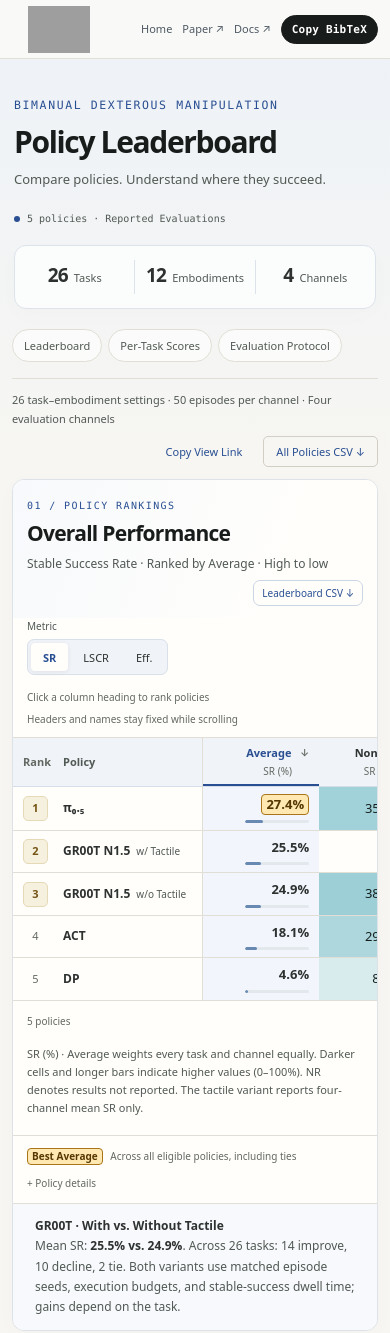
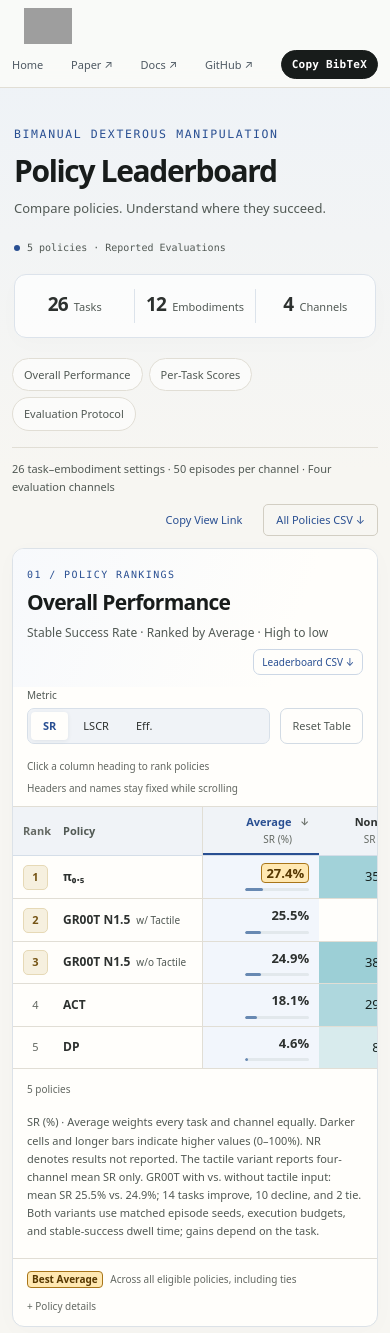
Before and after one commit to Bench2Dex/Bench2Dex.github.io, a plain HTML site: page leaderboard/index.html in a window 390 px wide. Shown: the top 1333 px of the page. Drawn offline with Linux system fonts and the light colour scheme; grey boxes are pictures that could not be loaded.

Commit message:
fix: polish leaderboard

```diff
--- a/assets/css/leaderboard.css
+++ b/assets/css/leaderboard.css
@@ -1,12 +1,13 @@
 /* Sequential leaderboard sections, with independent controls and shared styling. */
 .board-container{width:min(1180px,calc(100% - 64px));margin-inline:auto;}
+.leaderboard-root{--board-nav-offset:86px;scroll-padding-top:var(--board-nav-offset);}
 .leaderboard-page{background:linear-gradient(180deg,#edf2f8 0, var(--paper) 470px);}
 .board-nav{position:sticky;top:0;z-index:20;background:rgba(250,250,248,.94);border-bottom:1px solid var(--line);backdrop-filter:blur(14px);}
 .board-nav .board-container{display:flex;align-items:center;justify-content:space-between;min-height:66px;gap:20px;}
 .board-brand{display:flex;align-items:center;gap:16px;color:var(--text);}
 .board-brand img{width:94px;height:47px;object-fit:contain;}
 .board-brand span{font-size:12px;color:var(--text-dim);border-left:1px solid var(--line-strong);padding-left:16px;}
-.board-nav nav{display:flex;align-items:center;gap:24px;font-size:13px;}
+.board-nav nav{display:flex;align-items:center;gap:24px;font-size:13px;white-space:nowrap;}
 .board-copy-bib{font-size:12px;padding:8px 12px;min-width:110px;white-space:nowrap;}
 #citation-fallback pre{padding:16px;background:var(--surface);border:1px solid var(--line);border-radius:8px;white-space:pre-wrap;overflow-wrap:anywhere;font:12px/1.6 var(--mono);}
 .board-heading{padding:30px 0 22px;display:flex;align-items:center;justify-content:space-between;gap:32px;}
@@ -24,7 +25,7 @@
 .board-footer{display:flex;justify-content:space-between;gap:20px;padding-block:28px;font-size:12px;color:var(--text-faint);}
 .skip-results{position:absolute;top:-80px;left:20px;z-index:30;padding:12px;background:var(--surface);}
 .skip-results:focus{top:8px;}
-#policy-leaderboard,#per-task-scores,#protocol-notes{scroll-margin-top:86px;}
+#policy-leaderboard,#per-task-scores,#protocol-notes{scroll-margin-top:0;}
 .results-explorer.results-stack{padding:0;margin:0;border:0;border-radius:0;background:none;box-shadow:none;}
 #results-explorer [hidden]{display:none!important;}
 .board-global-tools{display:flex;align-items:center;justify-content:space-between;gap:15px;flex-wrap:wrap;padding:12px 0;}
@@ -37,7 +38,11 @@
 .section-toolbar .eyebrow{font-size:10px;margin:0;}
 .section-toolbar > button{font-size:11px;color:var(--cyan);white-space:nowrap;border-color:#ccd7e5;background:var(--surface);border-radius:7px;padding:8px 12px;}
 .board-scope{font-size:12px;line-height:1.6;color:var(--text-dim);margin:0;}
-.board-controls{display:flex;align-items:flex-end;flex-wrap:wrap;gap:12px 16px;padding:6px 22px 16px;}
+.board-controls{display:grid;grid-template-columns:auto auto auto minmax(0,1fr) auto;align-items:end;gap:12px 16px;padding:6px 22px 16px;}
+.board-controls > .control-group{grid-column:1;grid-row:1;}
+.board-controls > .table-reset{grid-column:5;grid-row:1;justify-self:end;height:36px;padding:7px 11px;font-size:11px;white-space:nowrap;border:1px solid #d2dbe4;border-radius:7px;background:var(--surface);color:var(--text-dim);}
+.board-controls > .table-reset:hover{border-color:var(--cyan);color:var(--cyan);}
+.board-controls .policy-search-field,.board-controls > .policy-picker{grid-column:4;grid-row:1;}
 .board-controls .results-field{font-size:10px;font-weight:500;gap:5px;}
 .board-controls .results-field select,.board-controls .results-field input{height:36px;font-size:12px;padding:7px 10px;border-color:#d2dbe4;border-radius:7px;}
 .board-controls .results-field select{width:auto;max-width:250px;}
@@ -67,8 +72,6 @@
 .ranking-table .policy-meta{font-size:10px;margin-top:3px;}
 .policy-variant{display:inline-block;font-size:10px;line-height:1.4;font-weight:500;color:var(--text-dim);white-space:nowrap;margin-left:6px;}
 .task-matrix-table .policy-variant{display:block;margin:3px 0 0;}
-.tactile-comparison{margin:0;padding:12px 22px;border-top:1px solid var(--line);background:#f7f9fc;color:var(--text-dim);font-size:12px;line-height:1.7;}
-.tactile-comparison b{color:var(--text);}
 .ranking-table .rank-cell{position:sticky;left:0;z-index:2;width:44px;min-width:44px;max-width:44px;text-align:center;color:var(--text-faint);font-size:11px;background:var(--surface);}
 .ranking-table thead .rank-cell{z-index:5;background:#f0f3f7;}
 .rank-number{display:inline-flex;justify-content:center;align-items:center;width:25px;height:25px;border-radius:5px;}
@@ -134,11 +137,13 @@
   .policy-picker-body{left:0;right:auto;}
 }
 @media(max-width:600px){
+  .leaderboard-root{--board-nav-offset:120px;}
   .board-container{width:calc(100% - 24px);}
-  .board-nav .board-container{min-height:58px;gap:10px;}
+  .board-nav .board-container{min-height:58px;gap:6px;flex-wrap:wrap;padding-block:8px;}
   .board-brand{font-size:17px;}
   .board-brand span{display:none;}
-  .board-nav nav{gap:10px;font-size:11px;}
+  .board-nav nav{gap:8px;font-size:11px;flex-basis:100%;justify-content:space-between;}
+  .board-brand img{width:72px;height:36px;}
   .board-copy-bib{min-width:94px;font-size:11px;padding:7px 10px;}
   .board-heading{padding:25px 2px 20px;align-items:flex-start;flex-direction:column;gap:16px;}
   .board-heading p:not(.eyebrow){font-size:13px;}
@@ -152,7 +157,10 @@
   .section-toolbar{padding:18px 14px 12px;align-items:flex-start;flex-wrap:wrap;gap:7px;}
   .section-toolbar h2{font-size:21px;}
   .section-toolbar > button{font-size:10px;padding:5px 8px;margin-left:auto;}
-  .board-controls{padding:0 14px 14px;gap:10px;}
+  .board-controls{grid-template-columns:minmax(0,1fr) auto;padding:0 14px 14px;gap:10px;}
+  .board-controls > .table-reset{grid-column:2;grid-row:1;}
+  .board-controls > .results-field{grid-row:2;min-width:0;}
+  .board-controls > .policy-search-field,.board-controls > .policy-picker{grid-column:1 / -1;grid-row:auto;}
   .board-controls .results-field{flex:1;min-width:100px;max-width:none;}
   .board-controls .results-field select{width:100%;max-width:100%;}
   .board-controls .policy-search-field{flex-basis:100%;}
--- a/assets/js/results-explorer.js
+++ b/assets/js/results-explorer.js
@@ -53,7 +53,6 @@
     $("#board-limit").closest("label").hidden=policies.length<=10 && state.rankShow==="all";
     $("#board-search").closest("label").hidden=policies.length<=6 && !state.query;
     $("#board-coverage").closest("label").hidden=policies.every(p=>M.aggregateEligible(p.id,state.rankMetric,state.rankChannel)) && state.coverage==="all";
-    $("#ranking-reset").hidden=state.rankMetric==="sr" && state.rankChannel==="mean" && state.rankDir==="descending" && state.rankShow==="all" && !state.query && state.coverage==="all" && !state.detail;
     $("#task-channel").closest("label").hidden=state.metric==="efficiency";
     root.querySelectorAll('[data-rank]').forEach(b=>b.setAttribute("aria-pressed",b.dataset.rank===state.rankMetric));
     root.querySelectorAll('[data-task-metric]').forEach(b=>b.setAttribute("aria-pressed",b.dataset.taskMetric===state.metric));
@@ -110,8 +109,8 @@
     $("#ranking-label").textContent=`${longLabels[state.rankMetric]} · Ranked by ${channelLabel(state.rankChannel)} · ${state.rankDir==="descending" ? "High to low" : "Low to high"}`;
     const total=metricPolicies(state.rankMetric).length;
     $("#ranking-count").textContent=`${visible.length} ${visible.length===1 ? "policy" : "policies"}${all.length!==total || visible.length!==all.length ? " shown · "+total+" total" : ""}${state.rankShow!=="all" ? " · Top ranks include ties" : ""}`;
-    $("#ranking-caption").textContent=(state.rankMetric==="efficiency" ? "Expert-normalized efficiency pools successful episodes across all four channels. Higher is better; — means no successful rollout. Read alongside SR." : `${labels[state.rankMetric]} (%) · Average weights every task and channel equally. Darker cells and longer bars indicate higher values (0–100%).`)+availabilityNote(state.rankMetric)+(metricPolicies(state.rankMetric).some(p=>!M.aggregateEligible(p.id,state.rankMetric,state.rankChannel)) ? " — ranks indicate incomplete comparable results." : "");
-    $(".tactile-comparison").hidden=state.rankMetric!=="sr";
+    const tactileNote=state.rankMetric==="sr" ? " GR00T with vs. without tactile input: mean SR 25.5% vs. 24.9%; 14 tasks improve, 10 decline, and 2 tie. Both variants use matched episode seeds, execution budgets, and stable-success dwell time; gains depend on the task." : "";
+    $("#ranking-caption").textContent=(state.rankMetric==="efficiency" ? "Expert-normalized efficiency pools successful episodes across all four channels. Higher is better; — means no successful rollout. Read alongside SR." : `${labels[state.rankMetric]} (%) · Average weights every task and channel equally. Darker cells and longer bars indicate higher values (0–100%).`)+availabilityNote(state.rankMetric)+tactileNote+(metricPolicies(state.rankMetric).some(p=>!M.aggregateEligible(p.id,state.rankMetric,state.rankChannel)) ? " — ranks indicate incomplete comparable results." : "");
     $("#results-export-ranking").disabled=!visible.length;
   }
   function metricCell(p,t,key,cid="mean",peers=null){
@@ -176,6 +175,12 @@
     $("#results-protocol-note").textContent=M.protocols.find(g=>g.id===state.group).description;
     document.querySelector("#board-release").textContent=`${group().length} policies · Reported Evaluations`;
   }
+  function resetTable(id,message){
+    render(id);
+    const wrap=$("#"+id)?.parentElement;
+    if(wrap){wrap.scrollTop=0;wrap.scrollLeft=0;}
+    announce(message);
+  }
   function focusButton(attribute,value){[...root.querySelectorAll(`[${attribute}]`)].find(e=>e.getAttribute(attribute)===value)?.focus({preventScroll:true});}
   root.addEventListener("click",event=>{
     const button=event.target.closest("button");if(!button) return;
@@ -202,7 +207,16 @@
   $("#policies-all").addEventListener("click",()=>{state.policies=[];state.policyShow="all";$(".policy-picker").open=false;render();});
   $("#policies-none").addEventListener("click",()=>{state.policies=[];state.policyShow="custom";render();});
   $("#emb-expand-all").addEventListener("click",()=>{state.collapsed=[];render();});
-  $("#ranking-reset").addEventListener("click",()=>{Object.assign(state,{rankMetric:"sr",rankChannel:"mean",rankDir:"descending",rankShow:"all",query:"",coverage:"all",detail:null});render();});
+  $("#ranking-reset").addEventListener("click",()=>{
+    Object.assign(state,{rankMetric:"sr",rankChannel:"mean",rankDir:"descending",rankShow:"all",query:"",coverage:"all",detail:null});
+    resetTable("overview-results","Overall Performance reset to defaults.");
+  });
+  $("#task-reset").addEventListener("click",()=>{
+    Object.assign(state,{metric:"sr",channel:"mean",emb:"",taskSort:"paper",taskDir:"descending",policyShow:"all",policies:[],taskDetail:null,collapsed:[]});
+    $("#policy-search").value="";
+    $(".policy-picker").open=false;
+    resetTable("per-task-results","Per-Task Scores reset to defaults.");
+  });
   $("#results-group").addEventListener("change",e=>{history.replaceState(null,"",location.pathname+"?group="+encodeURIComponent(e.target.value));readLocation();render();});
   function download(csv,name){
     const url=URL.createObjectURL(new Blob([csv],{type:"text/csv;charset=utf-8"})),a=document.createElement("a");a.href=url;a.download=`bench2dex-${name}.csv`;document.body.append(a);a.click();a.remove();setTimeout(()=>URL.revokeObjectURL(url),1000);announce("CSV exported.");
--- a/leaderboard/index.html
+++ b/leaderboard/index.html
@@ -1,5 +1,5 @@
 <!DOCTYPE html>
-<html lang="en">
+<html lang="en" class="leaderboard-root">
 <head>
 <meta charset="UTF-8">
 <meta name="viewport" content="width=device-width,initial-scale=1">
@@ -15,12 +15,12 @@
 <link rel="stylesheet" href="../assets/css/style.css">
 <link rel="stylesheet" href="../assets/css/leaderboard.css">
 </head>
-<body class="leaderboard-page">
+<body class="leaderboard-page" id="top">
 <a class="skip-results" href="#results-explorer">Skip to Results</a>
-<header class="board-nav"><div class="board-container"><a class="board-brand" href="../index.html"><img src="../assets/img/figures/overview_logo.png" alt="Bench2Dex" width="1774" height="887"><span>Leaderboard</span></a><nav aria-label="Main Navigation"><a href="../index.html">Home</a><a href="https://arxiv.org/abs/2609.15726">Paper ↗</a><a href="https://bench2dex.github.io/doc/">Docs ↗</a><button type="button" class="btn btn-primary board-copy-bib" data-copy-bib>Copy BibTeX</button></nav></div></header>
+<header class="board-nav"><div class="board-container"><a class="board-brand" href="#top" aria-label="Bench2Dex Leaderboard, back to top"><img src="../assets/img/figures/overview_logo.png" alt="Bench2Dex" width="1774" height="887"><span>Leaderboard</span></a><nav aria-label="Main Navigation"><a href="../index.html">Home</a><a href="https://arxiv.org/abs/2609.15726" target="_blank" rel="noopener noreferrer">Paper ↗</a><a href="https://bench2dex.github.io/doc/" target="_blank" rel="noopener noreferrer">Docs ↗</a><a href="https://github.com/Bench2Dex/Bench2Dex" target="_blank" rel="noopener noreferrer">GitHub ↗</a><button type="button" class="btn btn-primary board-copy-bib" data-copy-bib>Copy BibTeX</button></nav></div></header>
 <main class="board-container">
   <div class="board-heading"><div><p class="eyebrow">Bimanual Dexterous Manipulation</p><h1>Policy Leaderboard</h1><p>Compare policies. Understand where they succeed.</p><span id="board-release" class="board-release">Paper Baselines</span></div><div class="board-facts" aria-label="Evaluation Scope"><span><b>26</b>Tasks</span><span><b>12</b>Embodiments</span><span><b>4</b>Channels</span></div></div>
-  <nav class="board-jumps" aria-label="Results Sections"><a href="#policy-leaderboard">Leaderboard</a><a href="#per-task-scores">Per-Task Scores</a><a href="#protocol-notes">Evaluation Protocol</a></nav>
+  <nav class="board-jumps" aria-label="Results Sections"><a href="#policy-leaderboard">Overall Performance</a><a href="#per-task-scores">Per-Task Scores</a><a href="#protocol-notes">Evaluation Protocol</a></nav>
   <div id="results-explorer" class="results-explorer results-stack">
     <div class="board-global-tools">
       <label class="results-field" id="results-group-control" hidden>Evaluation Group<select id="results-group"></select></label>
@@ -35,13 +35,13 @@
         <label class="results-field">Show<select id="board-limit"><option value="all">All Policies</option><option value="10">Top 10</option><option value="20">Top 20</option></select></label>
         <label class="results-field">Coverage<select id="board-coverage"><option value="all">All Results</option><option value="complete">Complete</option><option value="partial">Incomplete</option></select></label>
         <label class="results-field policy-search-field">Find a Policy<input id="board-search" type="search" placeholder="Policy or version…" autocomplete="off"></label>
+        <button type="button" class="table-reset" id="ranking-reset" aria-label="Reset Overall Performance to defaults">Reset Table</button>
       </div>
       <div class="table-guide"><span>Click a column heading to rank policies</span><span>Headers and names stay fixed while scrolling</span></div>
       <div id="overview-table"></div>
-      <div class="section-footer"><span id="ranking-count"></span><button type="button" id="ranking-reset">Reset Ranking</button></div>
+      <div class="section-footer"><span id="ranking-count"></span></div>
       <p class="results-caption" id="ranking-caption"></p>
       <div class="results-key"><span><strong class="best-value">Best Average</strong> Across all eligible policies, including ties</span><span>+ Policy details</span></div>
-      <p class="tactile-comparison"><b>GR00T · With vs. Without Tactile</b><br>Mean SR: <b>25.5% vs. 24.9%</b>. Across 26 tasks: 14 improve, 10 decline, 2 tie. Both variants use matched episode seeds, execution budgets, and stable-success dwell time; gains depend on the task.</p>
     </section>
 
     <section id="per-task-scores" class="board-section" aria-labelledby="task-title">
@@ -51,6 +51,7 @@
         <label class="results-field">Channel<select id="task-channel"><option value="mean">Four-Channel Mean</option><option value="none">None</option><option value="equi">Equi.</option><option value="inv">Inv.</option><option value="full">Full</option></select></label>
         <label class="results-field">Embodiment<select id="task-embodiment"><option value="">All Embodiments</option></select></label>
         <details class="policy-picker" hidden><summary id="policy-choice-count">Select Policies</summary><div class="policy-picker-body"><label class="results-field">Find a Policy<input id="policy-search" type="search" placeholder="Policy name…" autocomplete="off"></label><div class="picker-actions"><button type="button" id="policies-all">Show All</button><button type="button" id="policies-none">Clear</button></div><div id="policy-options"></div></div></details>
+        <button type="button" class="table-reset" id="task-reset" aria-label="Reset Per-Task Scores to defaults">Reset Table</button>
       </div>
       <div class="task-table-heading"><p class="heat-key" id="task-heat-key">Darker = higher <span>0%</span><span class="heat-swatch" aria-hidden="true"></span><span>100%</span></p><button type="button" id="emb-expand-all" hidden>Expand All Groups</button></div>
       <div id="task-matrix"></div>
```
